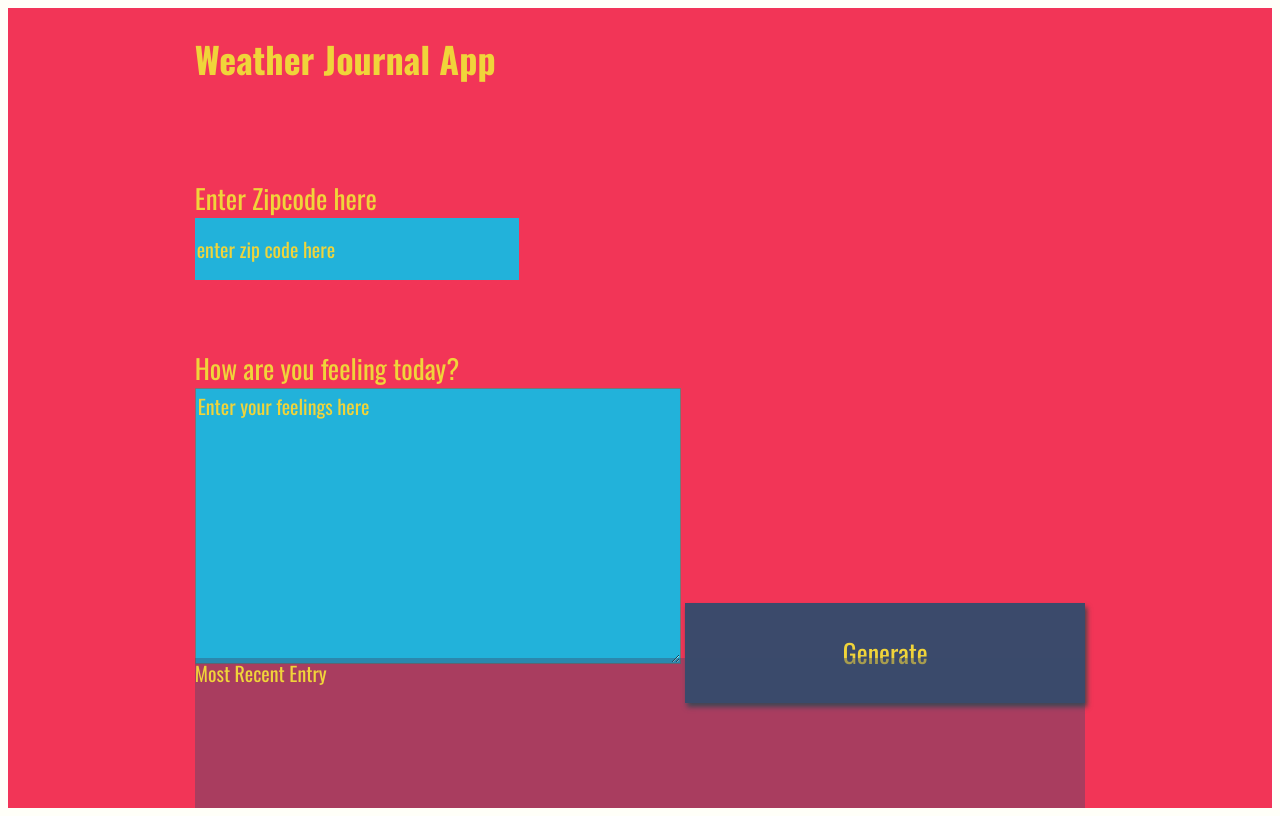
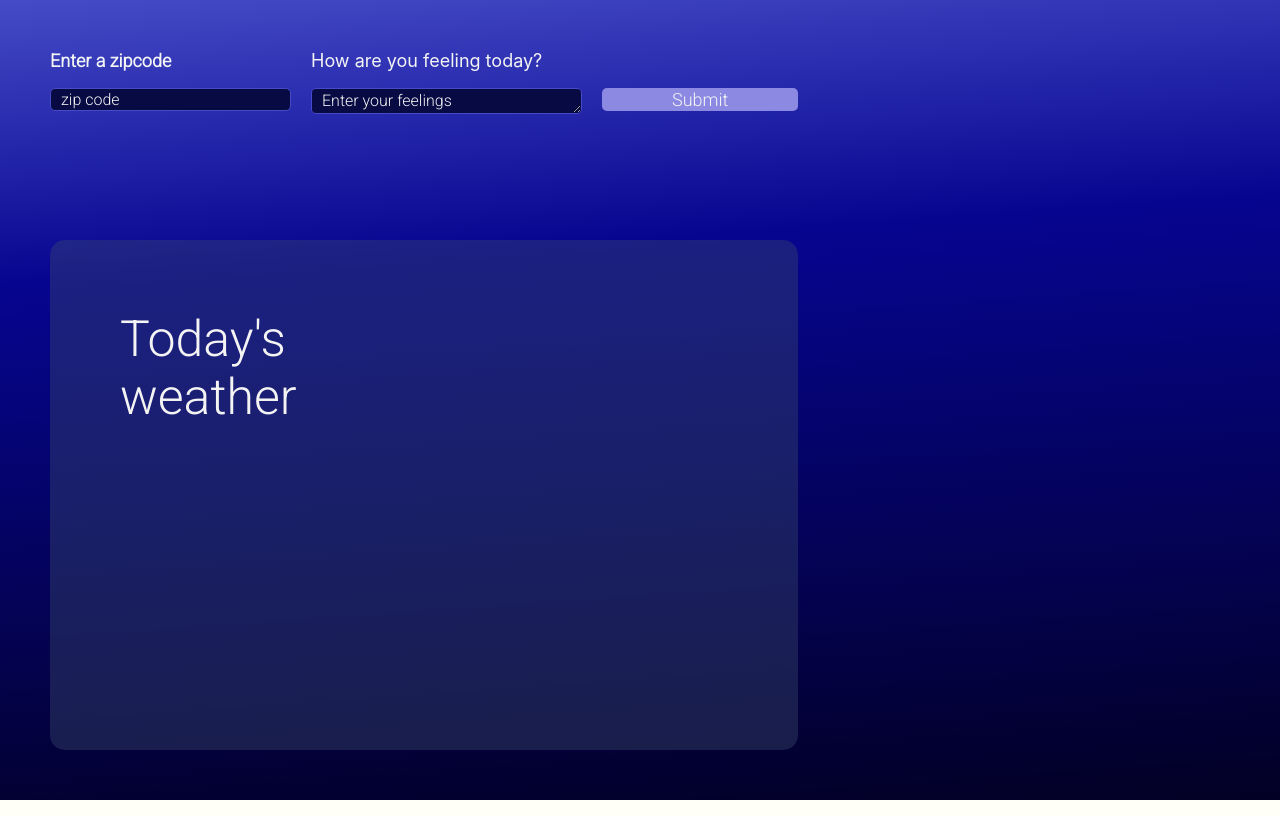
Before and after one commit to loveclari/weather-app, a website: page weather-journal-app/website/index.html in a window 1280 px wide. Drawn offline with nearby package versions, Linux system fonts and the light colour scheme; a web font is replaced by a local one.

Commit message:
adding styles for my app

```diff
--- a/weather-journal-app/website/app.js
+++ b/weather-journal-app/website/app.js
@@ -5,6 +5,7 @@ const apiKey = '&units=imperial&appid=352804011ad97b01a1d1f3290ca1a86e';
 let zip = document.getElementById('zip');
 let feelings = document.getElementById('feelings');
 const city = document.getElementById('city');
+const country = document.getElementById('country');
 const date = document.getElementById('date');
 const temp = document.getElementById('temp');
 const content = document.getElementById('content');
@@ -22,6 +23,7 @@ function performAction(e) {
                 temp: data.main.temp,
                 feelings: feelings.value,
                 city: data.name,
+                country: data.sys.country,
             });
         })
         .then(() => updateUI());
@@ -82,9 +84,10 @@ const updateUI = async() => {
     const request = await fetch('/all');
     try {
         const allData = await request.json();
-        city.innerHTML = allData.city;
+        city.innerHTML = `${allData.city},`;
+        country.innerHTML = allData.country;
         date.innerHTML = newDate;
-        temp.innerHTML = allData.temp;
+        temp.innerHTML = `${Math.floor(allData.temp)}°c`;
         content.innerHTML = allData.feelings;
     } catch (error) {
         console.log('error', error);
--- a/weather-journal-app/website/index.html
+++ b/weather-journal-app/website/index.html
@@ -5,34 +5,37 @@
     <meta charset="UTF-8">
     <title>Weather Journal</title>
     <link href="https://fonts.googleapis.com/css?family=Oswald:400,600,700|Ranga:400,700&display=swap" rel="stylesheet">
+    <link rel="preconnect" href="https://fonts.gstatic.com">
+    <link href="https://fonts.googleapis.com/css2?family=Roboto:wght@300&display=swap" rel="stylesheet">
     <link rel="stylesheet" href="style.css">
 </head>
 
 <body>
     <div id="app">
-        <div class="holder headline">
-            <h1>Weather Journal App</h1>
-        </div>
         <div class="holder zip">
-            <label for="zip">Enter Zipcode here</label>
-            <input type="text" id="zip" placeholder="enter zip code here">
+            <label for="zip"><h1>Enter a zipcode</h1></label>
+            <input type="text" id="zip" placeholder="zip code">
         </div>
         <div class="holder feel">
             <label for="feelings">How are you feeling today?</label>
-            <textarea class="myInput" id="feelings" placeholder="Enter your feelings here" rows="9" cols="50"></textarea>
-            <button id="generate" type="submit"> Generate </button>
+            <textarea class="myInput" id="feelings" placeholder="Enter your feelings here" rows="1" cols="15"></textarea>
+        </div>
+        <div class="holder button">
+            <button id="generate" type="submit"> Submit </button>
         </div>
         <div class="holder entry">
-            <div class="title">Most Recent Entry</div>
             <div id="entryHolder">
-                <div id="city"></div>
+                <div class="location">
+                    <div id="city">Today's<br> weather</div>
+                    <div id="country"></div>
+                </div>
                 <div id="date"></div>
                 <div id="temp"></div>
                 <div id="content"></div>
             </div>
         </div>
     </div>
-    <script src="app.js" type="text/javascript"></script>
+    <script src="app.js " type="text/javascript "></script>
 
 </body>
 
--- a/weather-journal-app/website/style.css
+++ b/weather-journal-app/website/style.css
@@ -1,111 +1,162 @@
-body{
+body {
     background: #fffff8;
+    margin: 0;
     font-family: -apple-system, BlinkMacSystemFont, sans-serif;
+    overflow-y: hidden;
+    overflow-x: hidden;
 }
 
-#app{
+#app {
     display: grid;
-    grid-auto-rows: minmax(150px, auto);
-    /* grid-template-columns:  */
-    height:100vh;
-    background: #f23557;
-    color: #f0d43a;
-    justify-content: center;
-    grid-gap: 1em;
+    padding: 50px;
+    height: 700px;
+    grid-template-rows: 170px 1fr;
+    grid-template-columns: 1fr 1fr 1fr 1fr 1fr;
+    grid-template-areas: "holder holder holder" "entry entry entry";
+    grid-gap: 20px;
+    background: rgb(2, 0, 36);
+    background: rgb(2, 0, 36);
+    background: linear-gradient(356deg, rgba(2, 0, 36, 1) 0%, rgba(6, 5, 144, 1) 68%, rgba(69, 75, 198, 1) 100%);
+    color: #f4f4f4;
     font-size: 20px;
-    font-family: 'Oswald', sans-serif;
 }
 
-.holder{
+.holder {}
 
+.entry {
+    grid-area: 'entry';
+    grid-column: 1 /span 3;
+    background: rgba(59, 74, 107, .4);
+    border-radius: 15px;
 }
 
-.entry{
-    background: rgba(59, 74, 107, .4);
+#entryHolder {
+    padding: 50px;
+    border-radius: 3px;
 }
 
-#entryHolder{
-
+#date {
+    font-family: 'Roboto', sans-serif;
+    font-size: 20px;
+    padding: 0 20px 50px 20px;
 }
 
-#date{
-
+#temp {
+    font-family: 'Roboto', sans-serif;
+    font-size: 150px;
+    font-stretch: expanded;
 }
 
-#temp{
-
+#content {
+    padding: 20px;
 }
 
-#content{
-
+#city {
+    font-family: 'Roboto', sans-serif;
+    font-size: 50px;
+    padding: 20px 5px 5px 20px;
 }
 
-.headline {
-
-}
-.title{
-
+#country {
+    font-size: 42px;
+    padding: 20px 5px 5px;
+    font-weight: 300;
 }
 
-/*  Basic Styling To Override Default For Basic HTML Elements */
-label{
-    display:block;
-    font-size: 27px;
+.location {
+    display: flex;
 }
 
-input{
-    display:block;
-    height: 60px;
-    width: 320px;
-    background:#22b2da;
-    color: #f0d43a;
-    font-size: 20px;
-    font-family: 'Oswald', sans-serif;
-    border: none;
+
+/*  Basic Styling To Override Default For Basic HTML Elements */
+
+label {
+    display: block;
+    font-size: 18px;
+    padding-bottom: 10px;
 }
 
-button{
-    width: 400px;
-    height: 100px;
-    background: #3b4a6b;
-    color: #f0d43a;
-    font-size: 26px;
-    font-family: 'Oswald', sans-serif;
-    border: none;
-    box-shadow: 2px 4px 5px #444;
-}
-h1{
-    font-size: 36px;
+input {
+    display: block;
+    background: #070a43;
+    color: #f4f4f4;
+    font-size: 16px;
+    font-weight: 200;
+    font-family: 'Roboto', sans-serif;
+    border-radius: 5px;
+    border: 1px solid #454bc6;
+    padding-left: 10px;
+    padding-right: 50px;
 }
 
-textarea{
-    background:#22b2da;
-    color: #f0d43a;
-    font-size: 20px;
-    font-family: 'Oswald', sans-serif;
+#zip {
+    margin-top: 7px;
 }
+
+#feel {
+    grid-column: 2;
+}
+
+button {
+    background: #8b89e2;
+    color: #f4f4f4;
+    font-size: 18px;
+    font-family: 'Roboto', sans-serif;
+    border: none;
+    border-radius: 5px;
+    padding-left: 70px;
+    padding-right: 70px;
+    text-align: center;
+    margin-top: 38px;
+}
+
+h1 {
+    font-size: 18px;
+    font-family: 'Roboto', sans-serif;
+    margin: 0;
+}
+
+textarea {
+    background: #070a43;
+    border: 1px solid #454bc6;
+    border-radius: 5px;
+    color: #f4f4f4;
+    top: 7px;
+    position: relative;
+    height: 20px;
+    font-size: 16px;
+    padding-left: 10px;
+    padding-right: 120px;
+    font-family: 'Roboto', sans-serif;
+}
+
+
 /* Reset style for HTML element on active to have no border*/
+
 input:focus,
 select:focus,
 textarea:focus,
 button:focus {
     outline: none;
 }
+
+
 /* Style for Placeholder Text*/
-::placeholder { /* Firefox, Chrome, Opera */
-    color: #f0d43a;
-    font-family: 'Oswald', sans-serif;
 
+::placeholder {
+    /* Firefox, Chrome, Opera */
+    color: #f4f4f4;
+    font-family: 'Roboto', sans-serif;
 }
 
-:-ms-input-placeholder { /* Internet Explorer 10-11 */
-    color: #f0d43a;
-    font-family: 'Oswald', sans-serif;
-
+:-ms-input-placeholder {
+    /* Internet Explorer 10-11 */
+    color: #f4f4f4;
+    font-family: 'Roboto', sans-serif;
 }
 
-::-ms-input-placeholder { /* Microsoft Edge */
-    color: #f0d43a;
-    font-family: 'Oswald', sans-serif;
-
+::-ms-input-placeholder {
+    /* Microsoft Edge */
+    color: #f4f4f4;
+    font-family: 'Roboto', sans-serif;
 }
```
Also changed, not shown: weather-journal-app/public/img/white-cloud-symbol-png.png (added), 2 other files.
